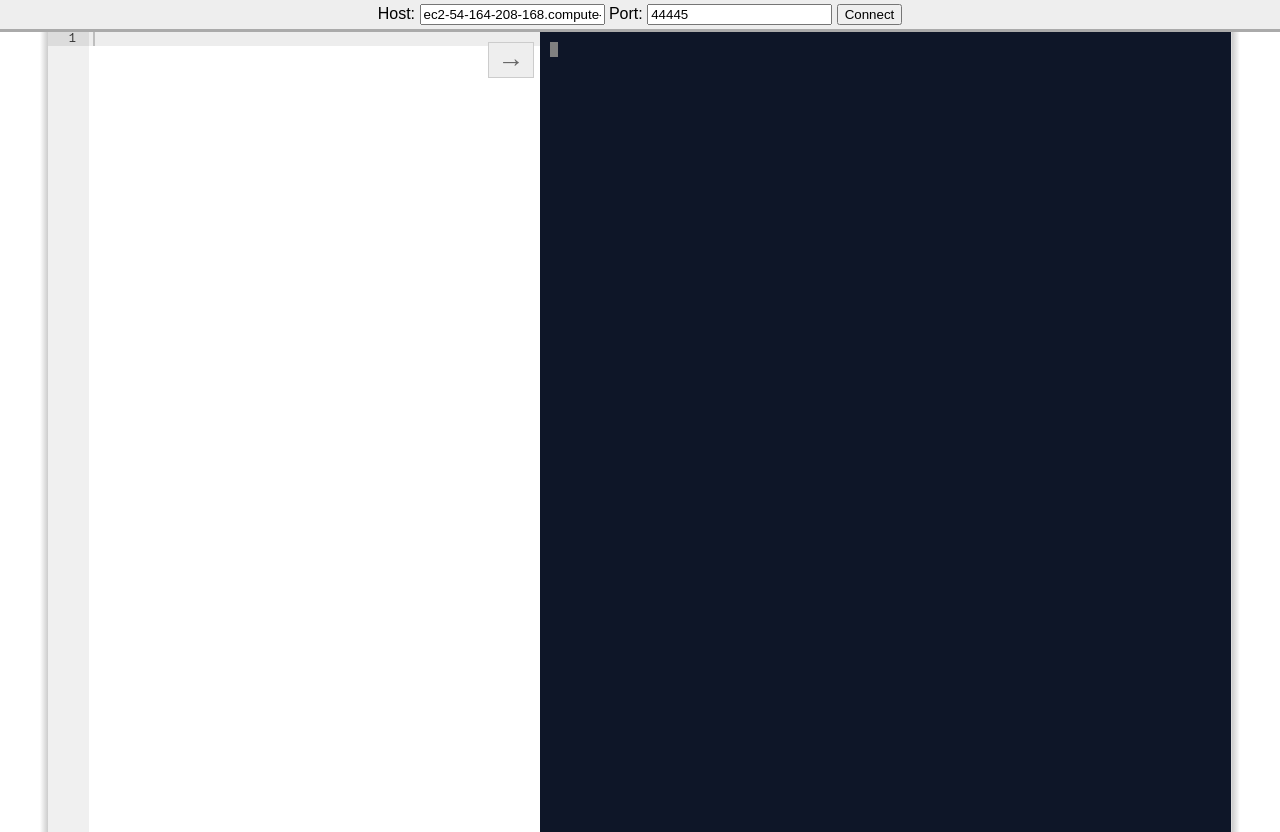
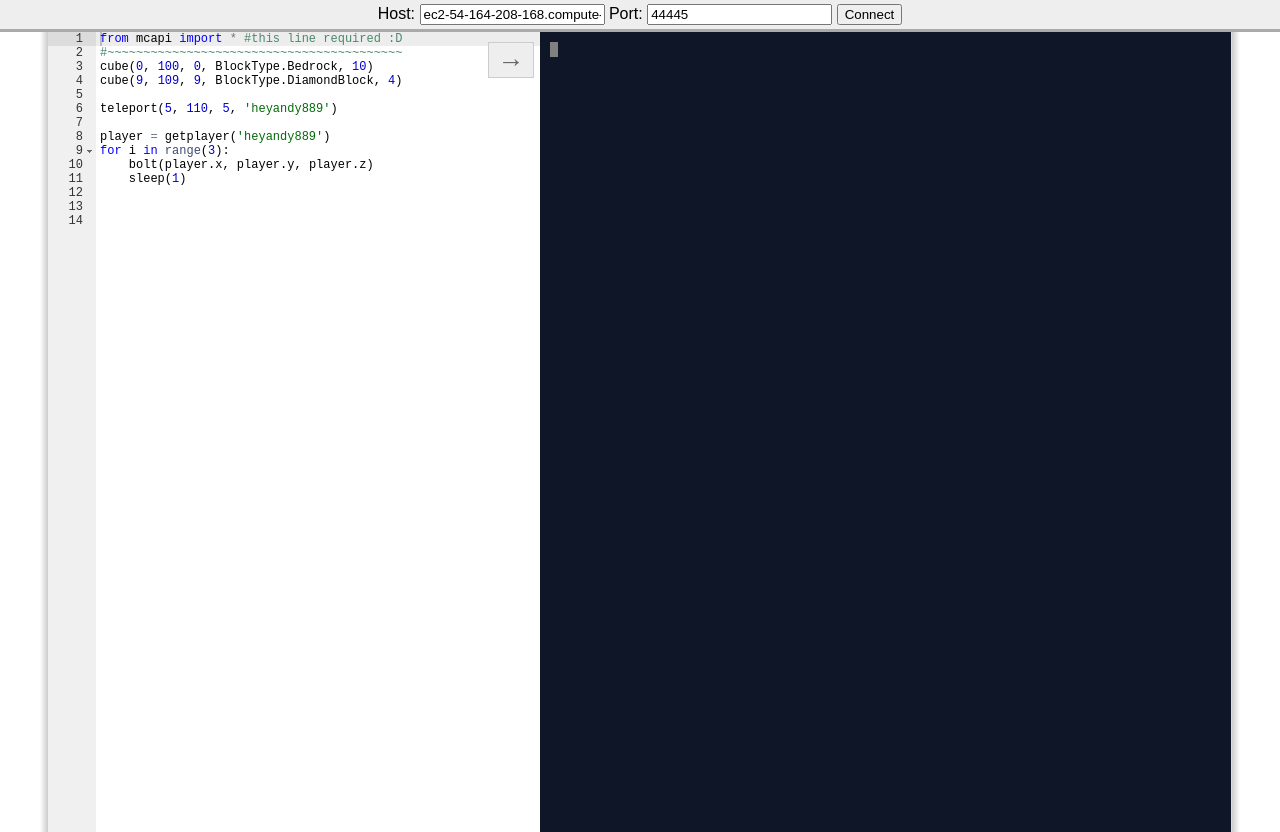
Before and after one commit to gamestartdev/mponline, a website: page client/index.html in a window 1280 px wide. Drawn offline with Linux system fonts and the light colour scheme.

Commit message:
latest from dev repo: fix bolt, fun example code

```diff
--- a/client/index.html
+++ b/client/index.html
@@ -38,7 +38,20 @@
       <div id="resize-left"></div>
       <div id="content-workspace">
         <div id="runbutton">&rarr;</div>
-        <div id="editor"></div>
+        <div id="editor">from mcapi import * #this line required :D
+#~~~~~~~~~~~~~~~~~~~~~~~~~~~~~~~~~~~~~~~~~
+cube(0, 100, 0, BlockType.Bedrock, 10)
+cube(9, 109, 9, BlockType.DiamondBlock, 4)
+
+teleport(5, 110, 5, 'heyandy889')
+
+player = getplayer('heyandy889')
+for i in range(3):
+	bolt(player.x, player.y, player.z)
+	sleep(1)
+
+
+</div>
         <div id="console"></div>
       </div>
       <div id="resize-right"></div>
```
Also changed, not shown: 1 other file.
